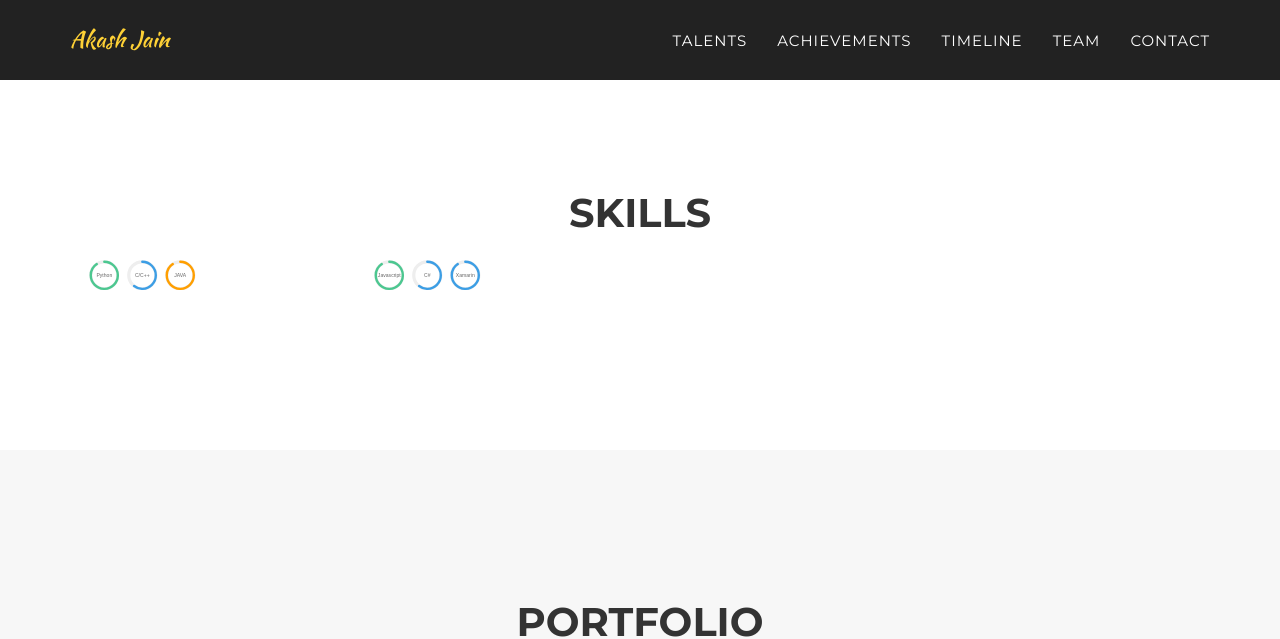
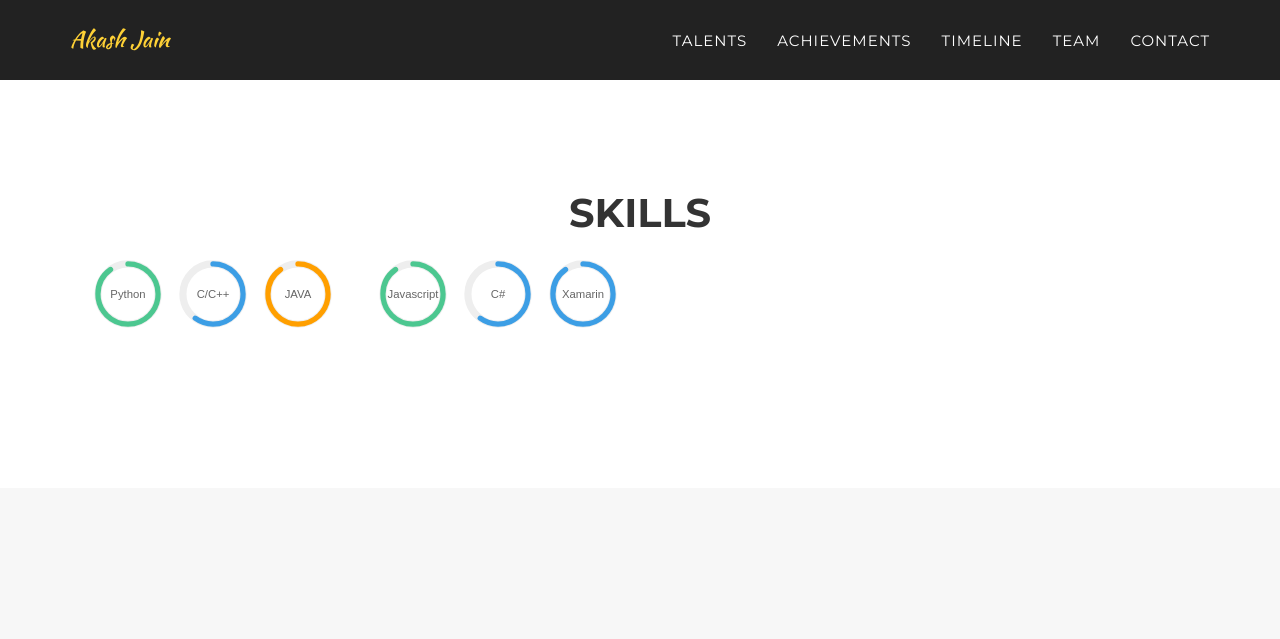
Before and after one commit to akash0212/akash0212.github.io, a Jekyll site: the page built from index.html, in a window 1280 px wide and 1400 px high, scrolled down 717 px. Shown: the top 639 px of the window. Built offline with Jekyll 4.4.1, drawn with Linux system fonts in a browser that asks for light colours; some web fonts are replaced; grey boxes are pictures that could not be loaded.

Commit message:
Update agency.css

```diff
--- a/_includes/css/agency.css
+++ b/_includes/css/agency.css
@@ -1167,7 +1167,7 @@ body {
 }
 
 .single-chart {
-  width: 15%;
+  width: 35%;
   justify-content: space-around ;
 }
 .single-chart-caption {
```
